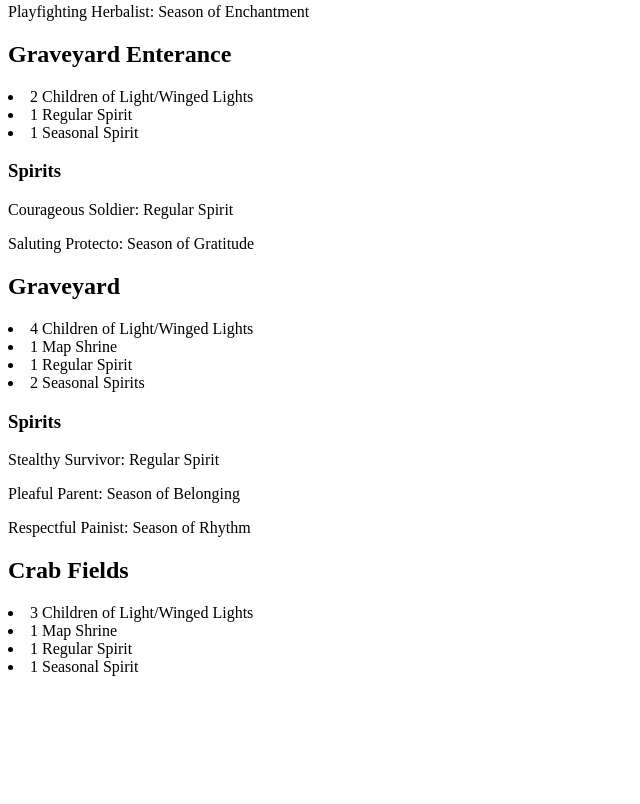
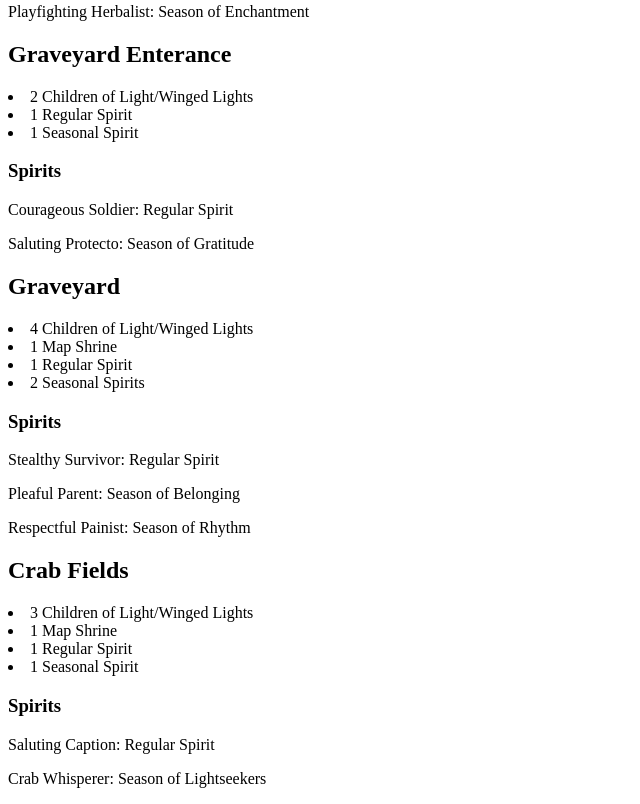
Before and after one commit to TheKathyX/ThatSkyApp, a plain HTML site: page wasteLand.html in a window 1280 px wide. Shown: the part 1380-2184 px from the top of the page, without its empty margins (0-640 px from the left). Before the commit the page ends 2064 px from the top, so only its background shows below. Drawn offline with Linux system fonts and the light colour scheme.

Commit message:
Added the spirits for Creab Fields

```diff
--- a/wasteLand.html
+++ b/wasteLand.html
@@ -99,6 +99,10 @@
             <li>1 Regular Spirit</li>
             <li>1 Seasonal Spirit</li>
 
+            <h3>Spirits</h3>
+                <p>Saluting Caption: Regular Spirit</p>
+                <p>Crab Whisperer: Season of Lightseekers</p>
+
 
 
 
```
